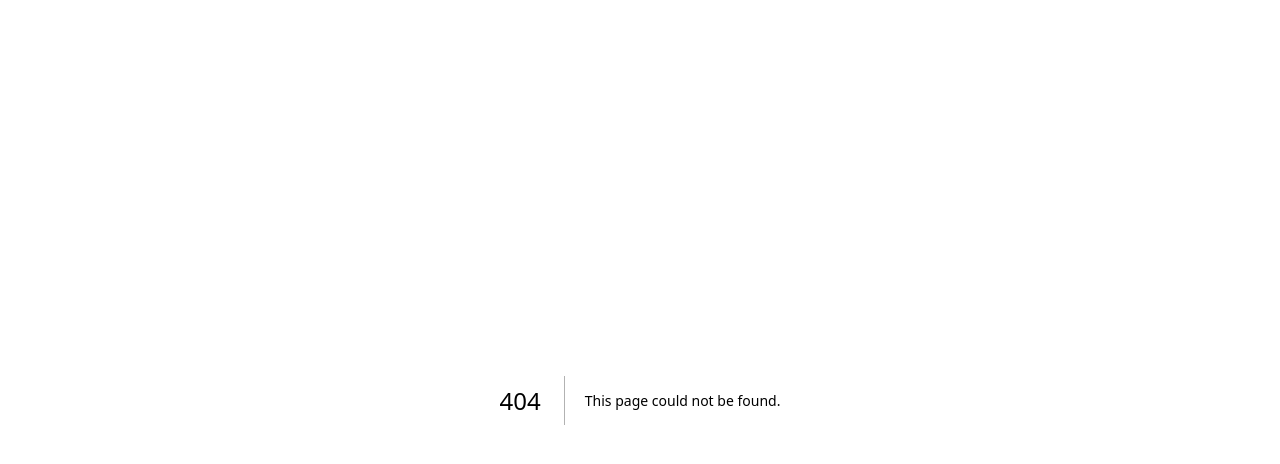
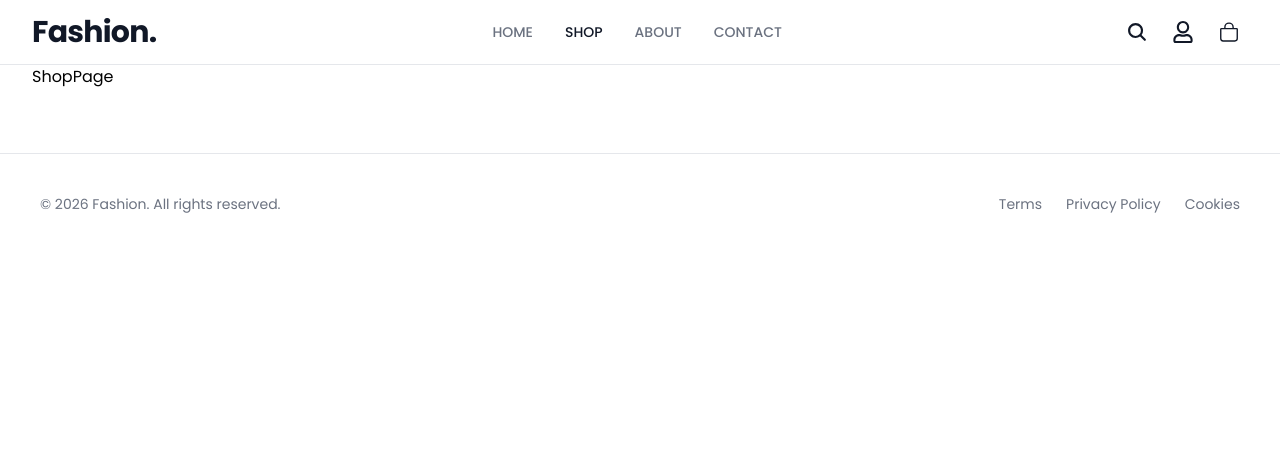
Before and after one commit to Mohd-Arzaid/ecommerce-website, a Next.js app: page /shop in a window 1280 px wide. Before the commit this address had no page. Shown: the top 464 px of the page. Built offline with nearby package versions, Linux system fonts and the light colour scheme.

Commit message:
Add ShopPage component with FrontendLayout integration

```diff
--- /dev/null
+++ b/src/app/shop/page.tsx
@@ -0,0 +1,9 @@
+import FrontendLayout from "@/components/layouts/frontend-layout";
+
+export default function ShopPage() {
+  return (
+    <FrontendLayout>
+      <div>ShopPage</div>
+    </FrontendLayout>
+  );
+}
```
